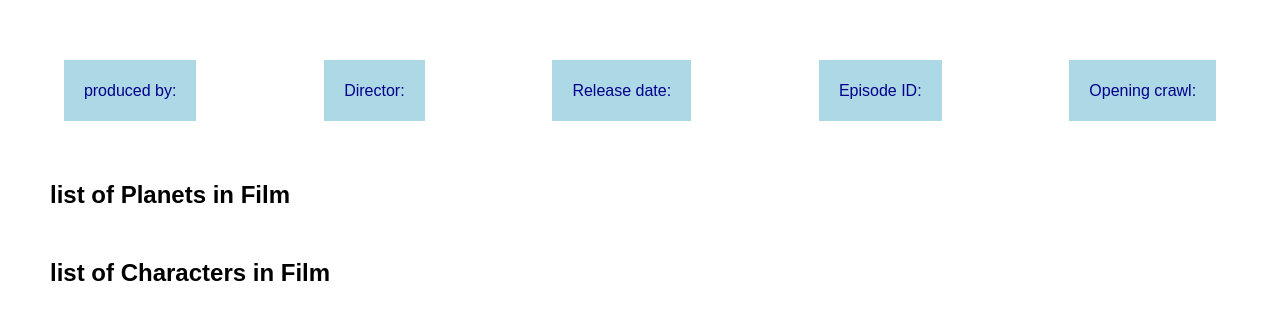
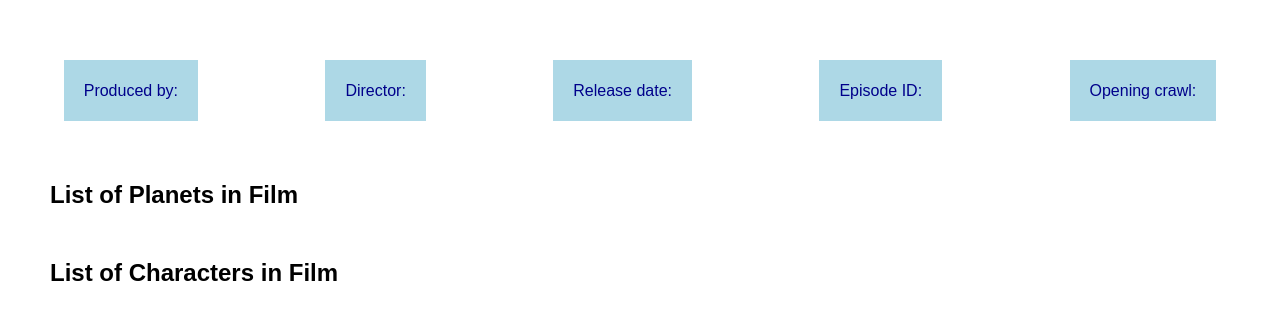
Before and after one commit to ben1alonzo/guided_project_1, a plain HTML site: page film.html in a window 1280 px wide. Drawn offline with Linux system fonts and the light colour scheme; no server answers.

Commit message:
updated films caped word

```diff
--- a/film.html
+++ b/film.html
@@ -14,7 +14,7 @@
   <main>
     <h1 id="name"></h1>
    <section id="generalInfo">
-      <p>produced by: <span id="producer"></span></p>
+      <p>Produced by: <span id="producer"></span></p>
       <p>Director: <span id="director"></span></p>
       <p>Release date: <span id="release_date"></span></p>
       <p>Episode ID: <span id="episode_id"></span></p>
@@ -22,11 +22,11 @@
     </section>
 
     <section id="planets">
-      <h2>list of Planets in Film</h2>
+      <h2>List of Planets in Film</h2>
       <ul></ul>
     </section>
     <section id="characters">
-      <h2>list of Characters in Film</h2>
+      <h2>List of Characters in Film</h2>
       <ul></ul>
     </section>
     </section>
```
